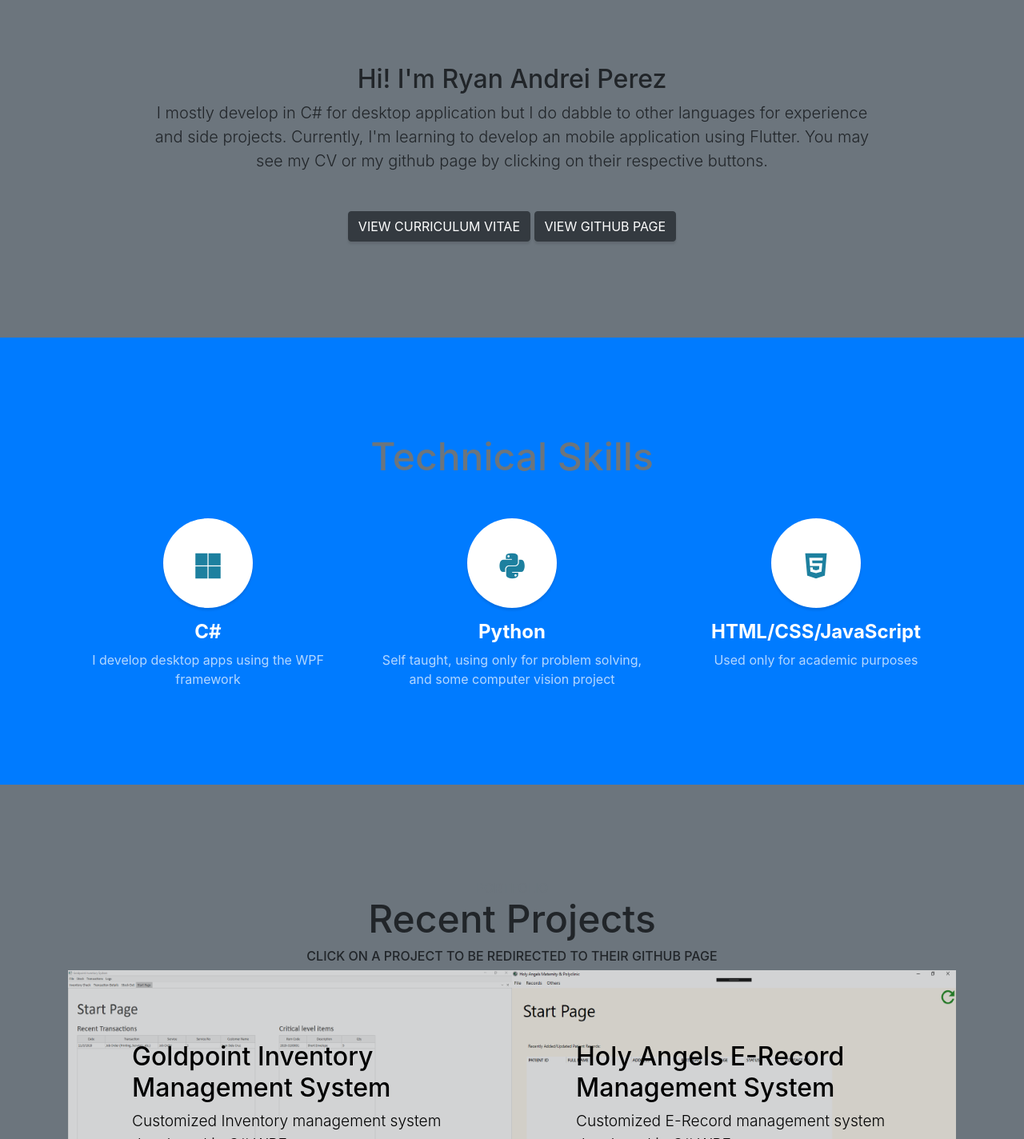
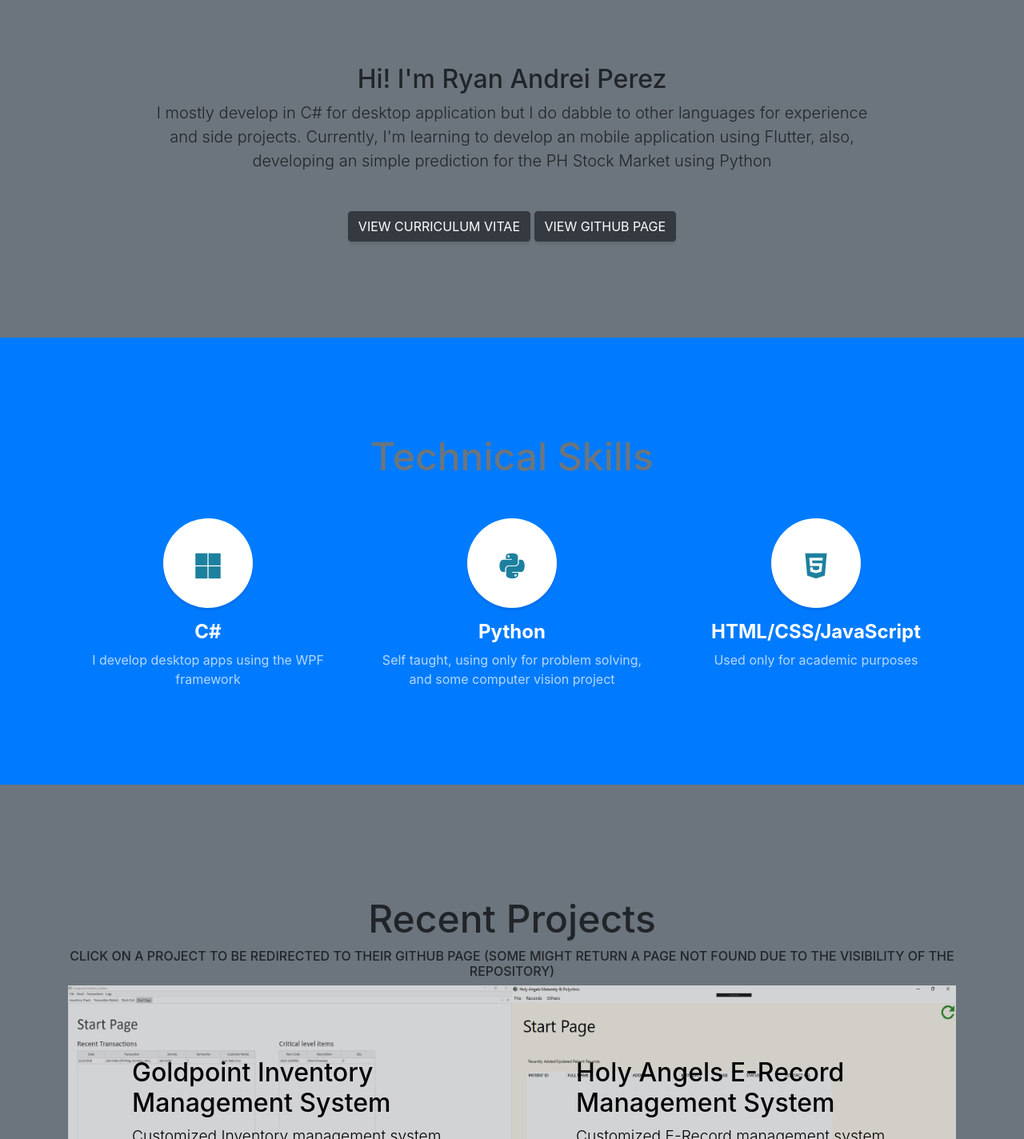
Before and after one commit to ryanperezx/ryanperezx.github.io, a website with bundled scripts: page index.html in a window 1280 px wide. Shown: the part 840-2264 px from the top of the page at 80% size. Built offline with nearby package versions, Linux system fonts and the light colour scheme.

Commit message:
Updated index.html

```diff
--- a/index.html
+++ b/index.html
@@ -66,7 +66,7 @@
       <div class="row">
         <div class="col-lg-10 mx-auto">
           <h2>Hi! I'm Ryan Andrei Perez</h2>
-          <p class="lead mb-5">I mostly develop in C# for desktop application but I do dabble to other languages for experience and side projects. Currently, I'm learning to develop an mobile application using Flutter. You may see my CV or my github page by clicking on their respective buttons.</p>
+          <p class="lead mb-5">I mostly develop in C# for desktop application but I do dabble to other languages for experience and side projects. Currently, I'm learning to develop an mobile application using Flutter, also, developing an simple prediction for the PH Stock Market using Python</p>
           <a class="btn btn-dark btn-xl js-scroll-trigger" href="https://ryanperezx.github.io/resume-cv/">VIEW CURRICULUM VITAE</a>
           <a class="btn btn-dark btn-xl js-scroll-trigger" href="https://github.com/ryanperezx">VIEW GITHUB PAGE</a>
 
@@ -120,7 +120,7 @@
       <div class="content-section-heading text-center">
         <h3 class="text-secondary mb-0">Portfolio</h3>
         <h2 class="mb-2">Recent Projects</h2>
-        <h3 class="mb-2">Click on a project to be redirected to their github page</h3>
+        <h3 class="mb-2">Click on a project to be redirected to their github page (Some might return a page not found due to the visibility of the repository)</h3>
 
       </div>
       <div class="row no-gutters">
```
